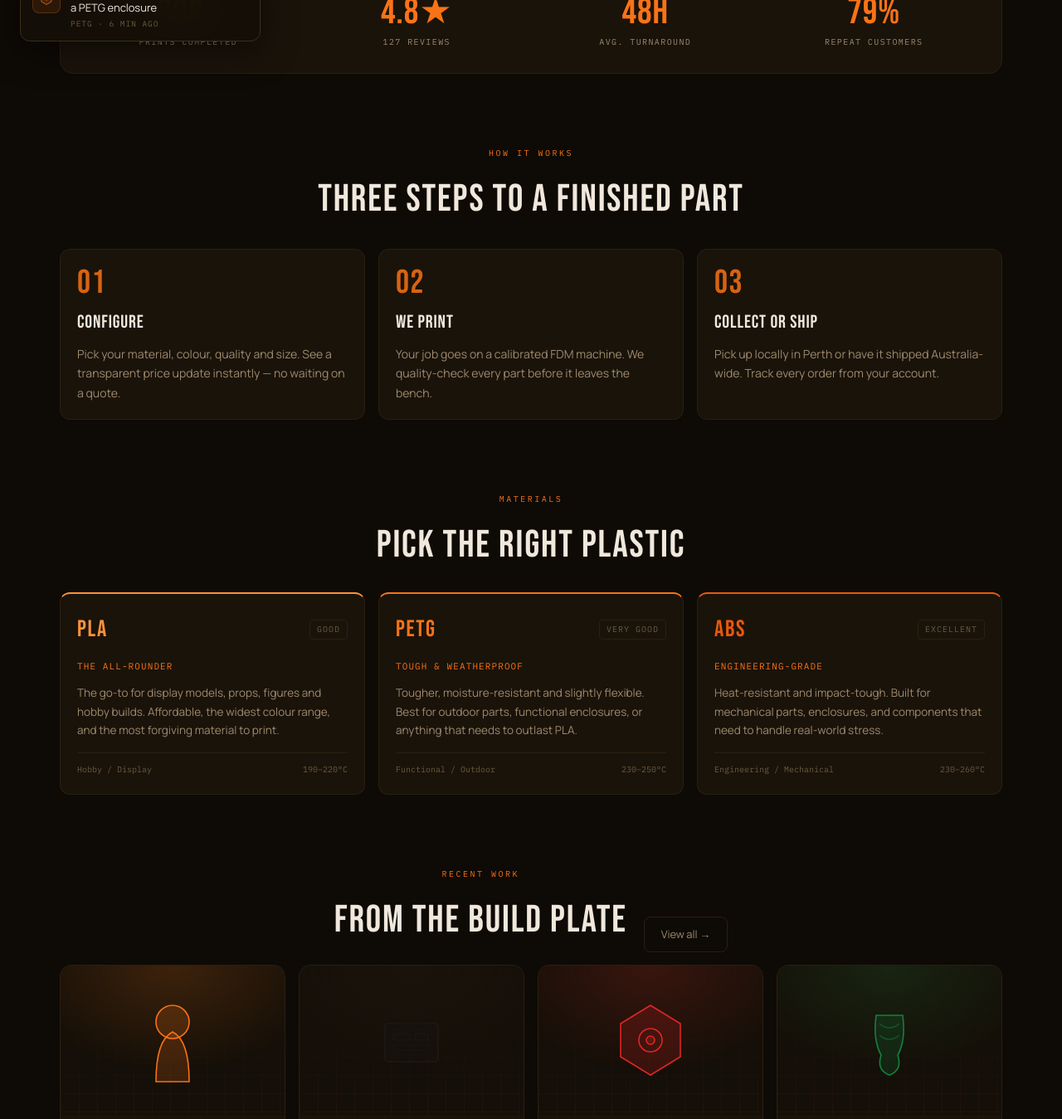
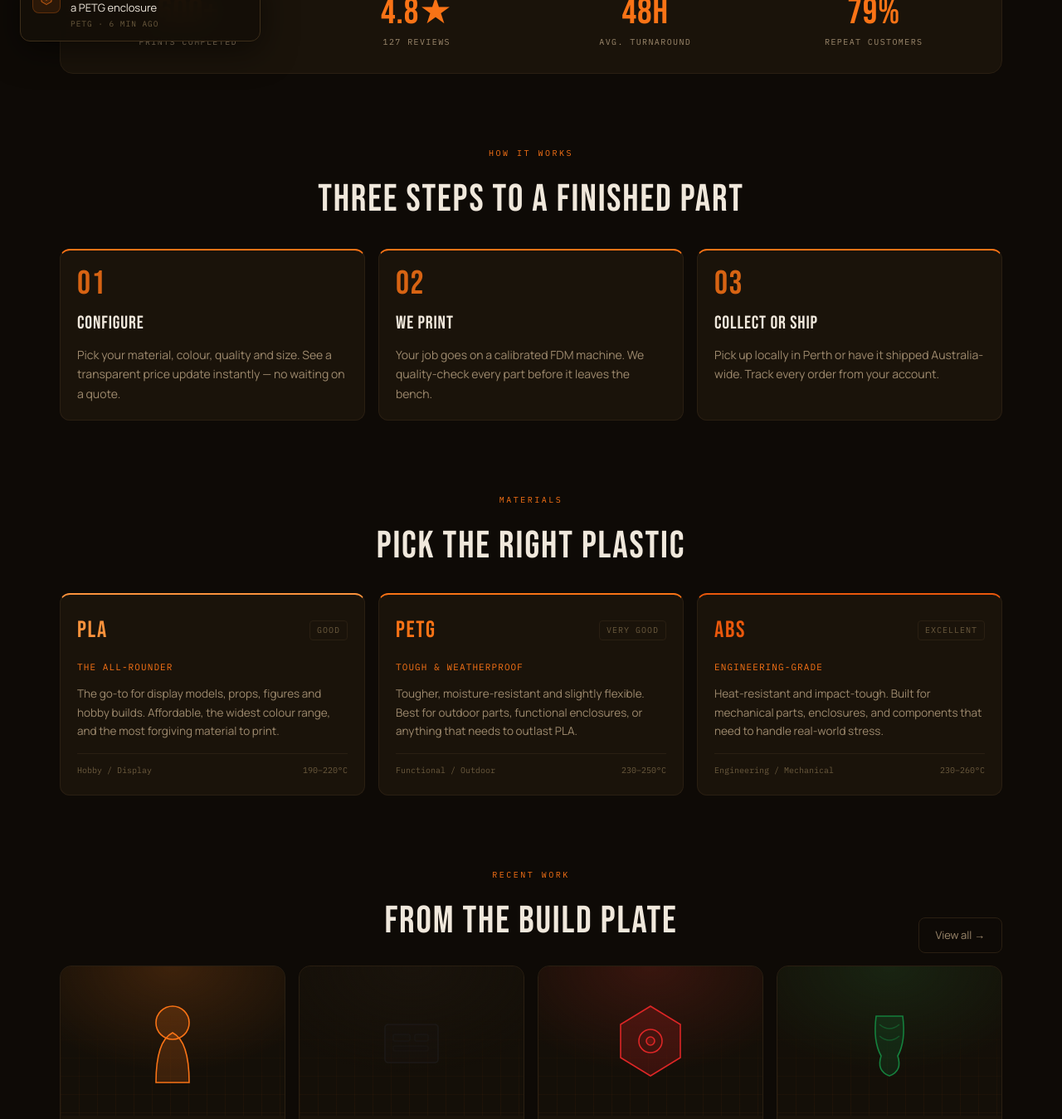
Before and after one commit to BT888BT/Stratum3D, a Next.js app: page / in a window 1280 px wide. Shown: the part 726-2075 px from the top of the page at 83% size. Built offline with nearby package versions, Linux system fonts and the light colour scheme.

Commit message:
push and commin

```diff
--- a/app/page.tsx
+++ b/app/page.tsx
@@ -114,7 +114,7 @@ export default function Home() {
             ["02", "We print", "Your job goes on a calibrated FDM machine. We quality-check every part before it leaves the bench."],
             ["03", "Collect or ship", "Pick up locally in Perth or have it shipped Australia-wide. Track every order from your account."],
           ].map(([n, title, body]) => (
-            <div key={n} className="card">
+            <div key={n} className="card" style={{ borderTop: "2px solid var(--orange)" }}>
               <div className="font-display" style={{ fontSize: 40, color: "var(--orange)", opacity: 0.85, lineHeight: 1 }}>{n}</div>
               <h3 className="font-display" style={{ fontSize: 22, margin: "10px 0 8px", letterSpacing: "0.04em" }}>{title}</h3>
               <p style={{ fontSize: 14, color: "var(--text-dim)" }}>{body}</p>
@@ -149,12 +149,15 @@ export default function Home() {
 
       {/* ── Gallery preview ──────────────────────────────────── */}
       <section style={{ marginBottom: "clamp(48px, 8vw, 88px)" }}>
-        <div style={{ display: "flex", alignItems: "flex-end", justifyContent: "center", marginBottom: 15, gap: 20, flexWrap: "wrap" }}>
+        <div style={{ display: "flex", alignItems: "flex-end", marginBottom: 15, gap: 20 }}>
+          <div style={{ flex: 1 }} aria-hidden="true" />
           <div style={{ textAlign: "center" }}>
             <span className="eyebrow" style={{ textAlign: "center", marginBottom: 10 }}>Recent work</span>
             <h2 className="font-display" style={{ fontSize: "clamp(30px, 5vw, 46px)" }}>FROM THE BUILD PLATE</h2>
           </div>
-          <Link href="/gallery" className="btn-ghost">View all →</Link>
+          <div style={{ flex: 1, display: "flex", justifyContent: "flex-end" }}>
+            <Link href="/gallery" className="btn-ghost">View all →</Link>
+          </div>
         </div>
         <div className="gallery-grid">
           {GALLERY.slice(0, 4).map((p) => (
```
